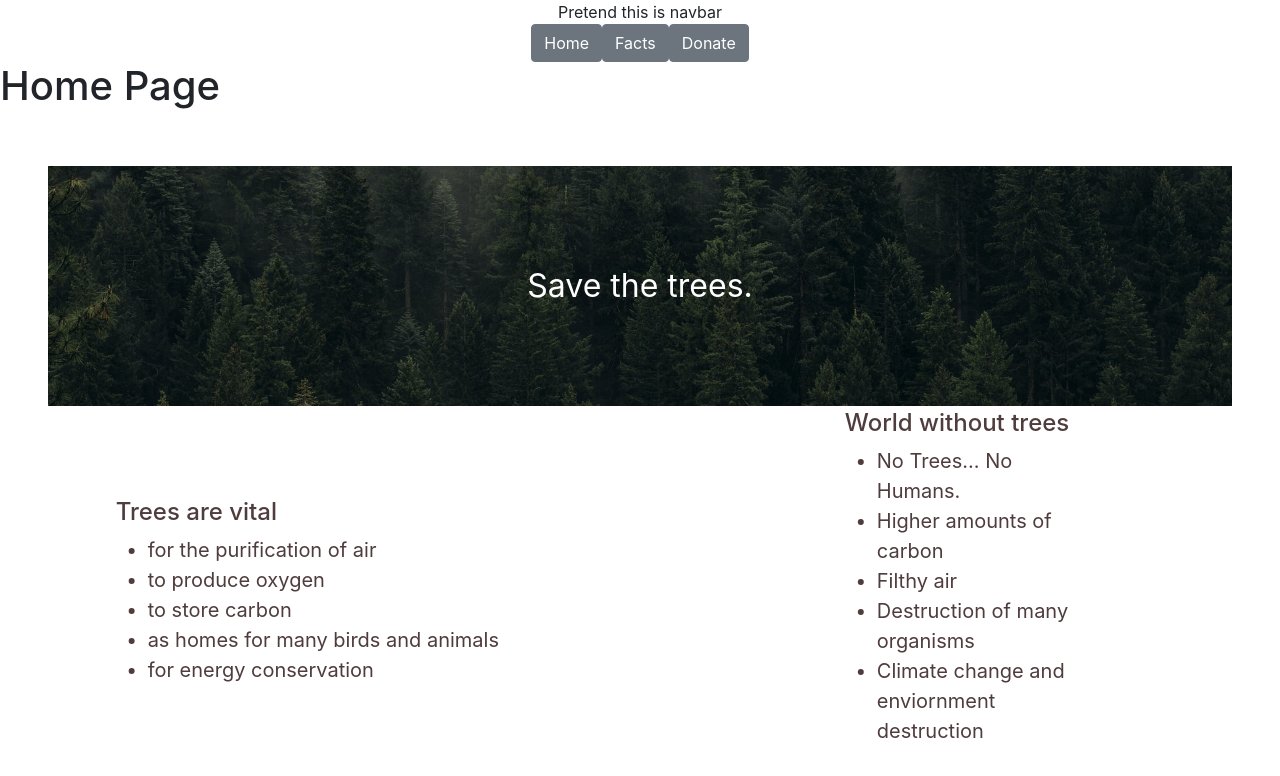
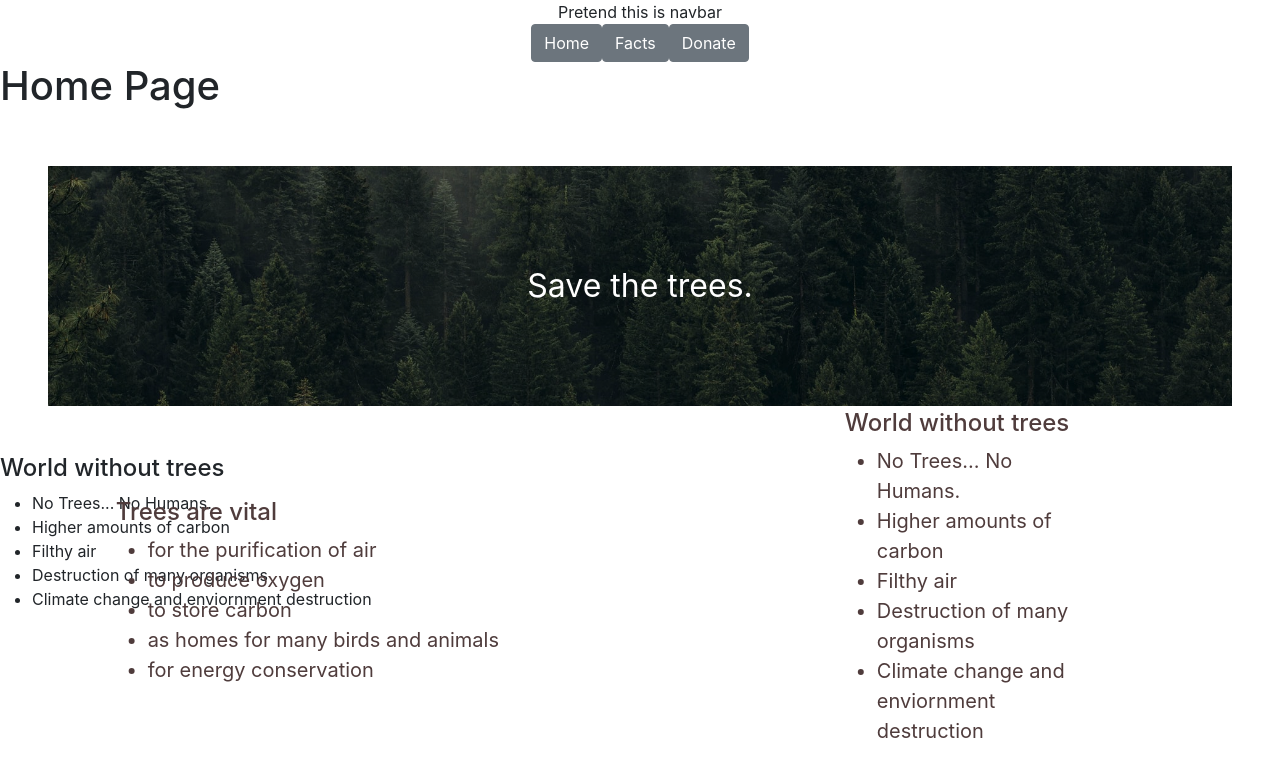
Before and after one commit to Web-Dev-Speedrunners/git-gud, a React (Create React App) app: page / in a window 1280 px wide. Shown: the top 776 px of the page. Built offline with nearby package versions, Linux system fonts and the light colour scheme.

Commit message:
bottom section

```diff
--- /dev/null
+++ b/src/pages/home/bottomsection.jsx
@@ -0,0 +1,22 @@
+import React from 'react'
+import "./section.css";
+
+const BottomSection = () => {
+    return(
+    <div>
+        <h4>World without trees </h4>
+        <ul>
+            <li>No Trees... No Humans.</li>
+            <li>Higher amounts of carbon</li>
+            <li>Filthy air</li>
+            <li>Destruction of many organisms</li>
+            <li>Climate change and enviornment destruction</li>
+        </ul>
+    </div>
+
+    )
+}
+
+
+
+export default BottomSection;
--- a/src/pages/home/index.jsx
+++ b/src/pages/home/index.jsx
@@ -2,6 +2,7 @@ import React from 'react'
 import Banner from './banner'
 import RightSection from './rightsection'
 import Section from './section'
+import BottomSection from './bottomsection'
 
 const HomePage = () => {
   return (
@@ -10,6 +11,7 @@ const HomePage = () => {
       <Banner />
       <Section/>
       <RightSection/>
+      <BottomSection/>
   </div>
   )
 
--- a/src/pages/home/section.css
+++ b/src/pages/home/section.css
@@ -17,3 +17,12 @@
     position: absolute;
     transform: translate(-70%, -70%);
   }
+
+  #bottom-sec-text {
+    top: 82%;
+    left: 80%;
+    font-size: 20px;
+    color: rgb(79, 60, 60);
+    position: absolute;
+    transform: translate(-70%, -70%);
+  }
```
